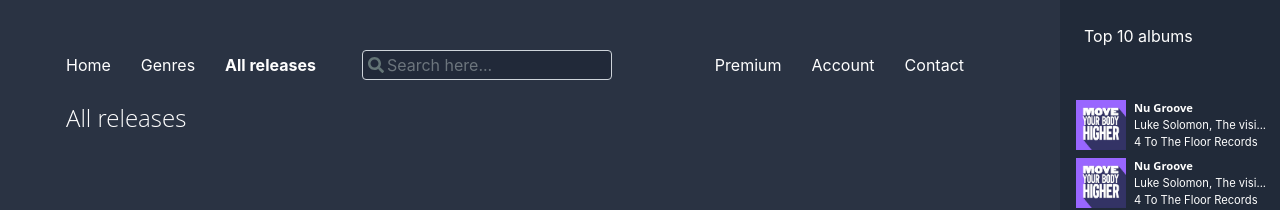
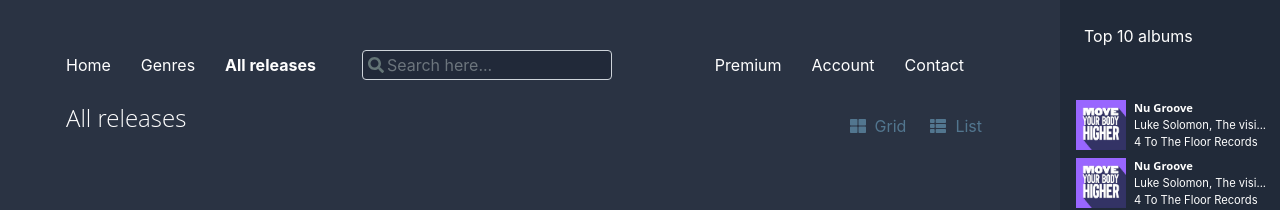
Before and after one commit to Brightness999/music-album, a React (Create React App) app: page /all-releases in a window 1280 px wide. Shown: the top 210 px of the page. Built offline with nearby package versions, Linux system fonts and the light colour scheme.

Commit message:
feat(all-releases): add sort button

```diff
--- a/src/pages/AllReleases.tsx
+++ b/src/pages/AllReleases.tsx
@@ -1,9 +1,19 @@
 import React from 'react';
+import { Button } from 'reactstrap';
+import { FontAwesomeIcon } from '@fortawesome/react-fontawesome';
+import { faThLarge, faThList } from '@fortawesome/free-solid-svg-icons';
 
 export default function AllReleases() {
     return (
         <div className="page">
-            <p className="page-title">All releases</p>
+            <div className="d-flex justify-content-between">
+                <p className="page-title">All releases</p>
+                <div className="d-flex align-items-center">
+                    <Button className="playback-control track-control"><FontAwesomeIcon icon={faThLarge} />&nbsp;&nbsp;Grid</Button>
+                    <Button className="playback-control track-control"><FontAwesomeIcon icon={faThList} />&nbsp;&nbsp;List</Button>
+                </div>
+            </div>
+
         </div>
     );
 }
```
